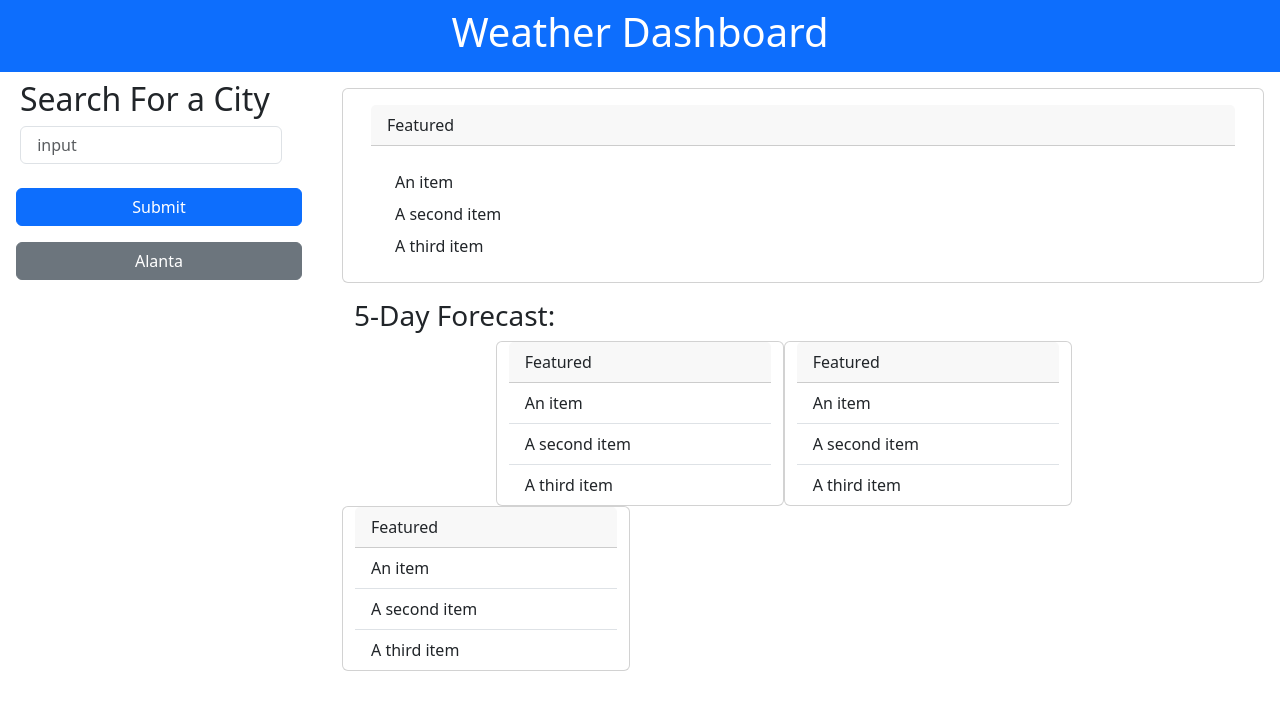
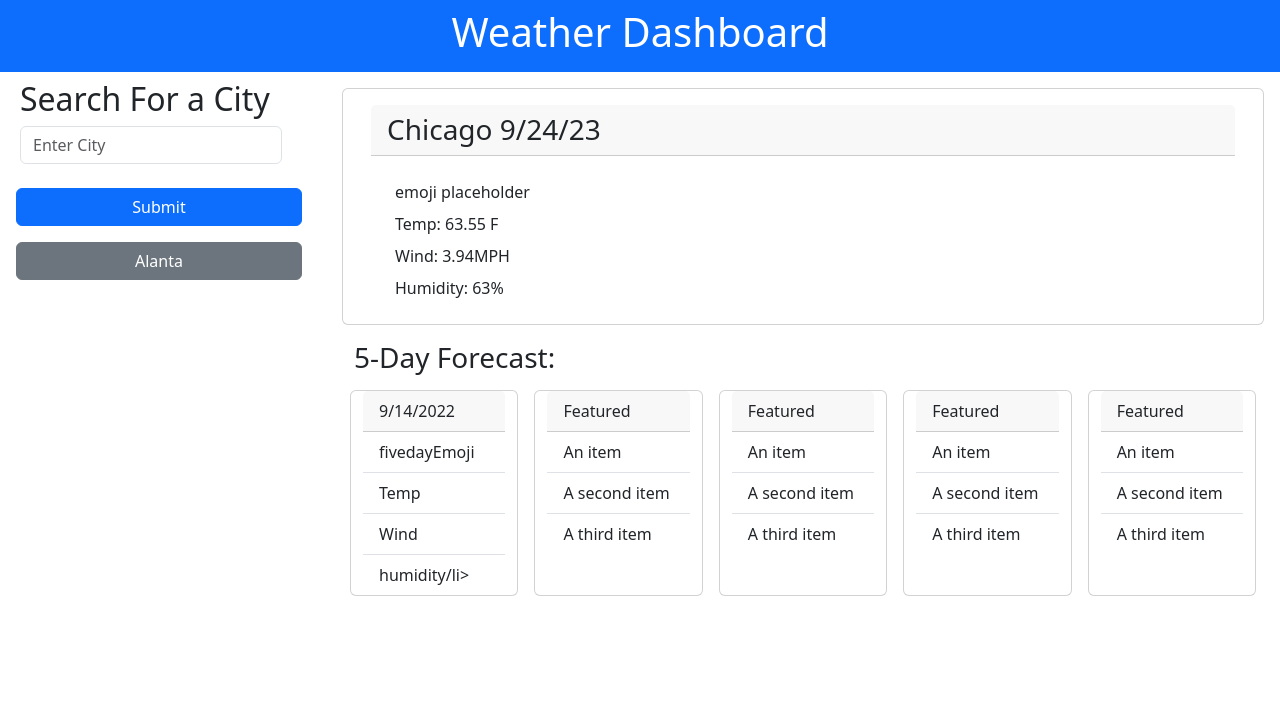
Before and after one commit to StephenCodesStuff/WeatherAppProject6, a plain HTML site: page index.html in a window 1280 px wide. Drawn offline with nearby package versions, Linux system fonts and the light colour scheme; a script that the page names is missing.

Commit message:
html Formating

```diff
--- a/assets/js/script.js
+++ /dev/null
@@ -1 +0,0 @@
-console.log('hello')
--- a/index.html
+++ b/index.html
@@ -18,38 +18,49 @@
             </header>
             <container>
                 <div class="row">
-                    <div class="col-3">
+                    <div class="col-12 col-lg-3">
                         <form>
                             <fieldset>
                                 <div class="row m-2">
                                     <h2> Search For a City</h2>
                                     <div class="mb-3">
-                                        <input type="text" id="TextInput" class="form-control" placeholder=" input">
+                                        <input type="text" id="q" name="q" class="form-control" placeholder="Enter City">
                                     </div>
-                                    <button type="submit" class="btn btn-primary m-2">Submit</button>
-                                    <button type="submit" class="btn btn-secondary m-2">Alanta</button>
+                                    <button type="submit" class="btn btn-primary m-2 search-button">Submit</button>
+                                    <button type="submit" class="btn btn-secondary m-2 added-city-button">Alanta</button>
 
                                 </div>
                             </fieldset>
                           </form>
                     </div>
-                    <div class="col-9">
+                    <div class="col-12 col-lg-9">
                         <div class="row m-3">
-                                <div class="card">
-                                    <div class="card-header m-3">
-                                      Featured
-                                    </div>
+                                <div class="col-12 card main-weather-card">
+                                    <h3 class="card-header m-3 city-and-date">
+                                      Chicago 9/24/23
+                                    </h3>
                                     <ul class="">
-                                      <li class="list-group-item m-2">An item</li>
-                                      <li class="list-group-item m-2">A second item</li>
-                                      <li class="list-group-item m-2">A third item</li>
+                                        <li class="list-group-item m-2 weather-emoji">emoji placeholder</li>
+                                        <li class="list-group-item m-2 temp-display">Temp: 63.55 F</li>
+                                        <li class="list-group-item m-2 wind-display">Wind: 3.94MPH</li>
+                                        <li class="list-group-item m-2 humidity display">Humidity: 63%</li>
                                     </ul>
                                   </div>
                                 </div>
                         <div class="row m-3">
                             <h3>5-Day Forecast:</h3>
-                            <div class="col col-lg-2"></div>
-                            <div class="card" style="width: 18rem;">
+                            <div class="col-12 col-xl card m-2 fivedayCard" style="width: 18rem;">
+                                <div class="card-header fivedayDate">
+                                  9/14/2022
+                                </div>
+                                <ul class="list-group list-group-flush">
+                                    <li class="list-group-item fivedayEmoji">fivedayEmoji</li>
+                                    <li class="list-group-item fivedayTemp">Temp</li>
+                                    <li class="list-group-item fivedayWind">Wind</li>
+                                    <li class="list-group-item fivedayHumidity">humidity/li>
+                                </ul>
+                              </div>
+                              <div class="col-12 col-xl card m-2" style="width: 18rem;">
                                 <div class="card-header">
                                   Featured
                                 </div>
@@ -59,7 +70,7 @@
                                   <li class="list-group-item">A third item</li>
                                 </ul>
                               </div>
-                              <div class="card" style="width: 18rem;">
+                              <div class="col-12 col-xl card m-2" style="width: 18rem;">
                                 <div class="card-header">
                                   Featured
                                 </div>
@@ -69,7 +80,17 @@
                                   <li class="list-group-item">A third item</li>
                                 </ul>
                               </div>
-                              <div class="card" style="width: 18rem;">
+                              <div class="col-12 col-xl card m-2" style="width: 18rem;">
+                                <div class="card-header">
+                                  Featured
+                                </div>
+                                <ul class="list-group list-group-flush">
+                                  <li class="list-group-item">An item</li>
+                                  <li class="list-group-item">A second item</li>
+                                  <li class="list-group-item">A third item</li>
+                                </ul>
+                              </div>
+                              <div class="col-12 col-xl card m-2" style="width: 18rem;">
                                 <div class="card-header">
                                   Featured
                                 </div>
```
